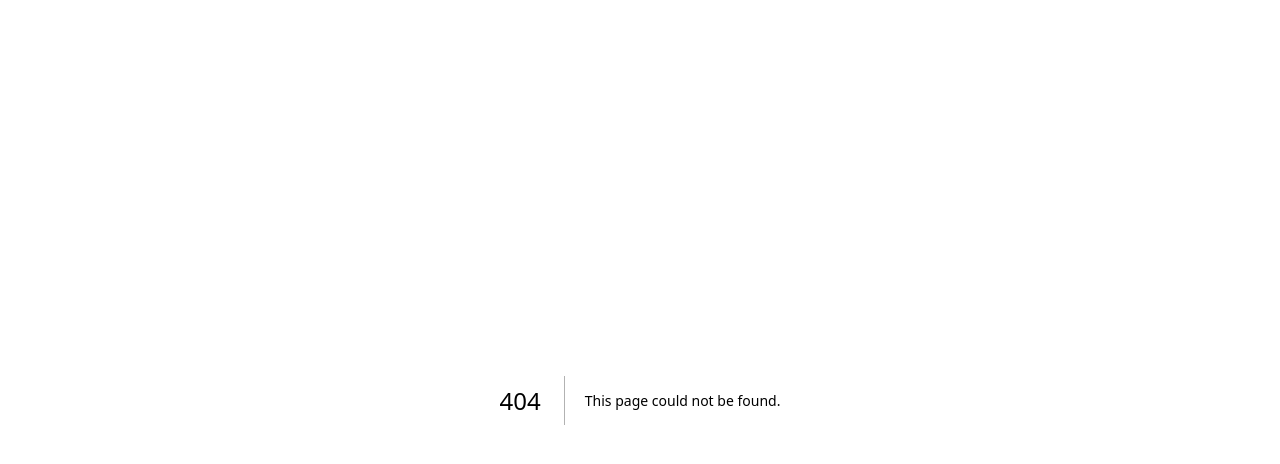
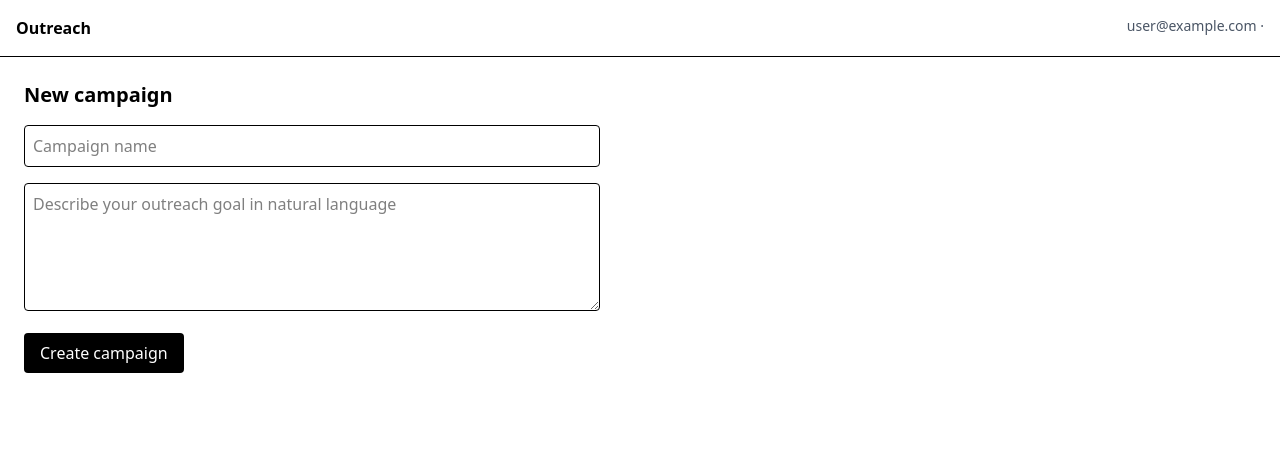
Before and after one commit to vedant-valid/b2b_sales, a Next.js app in the folder frontend/: page /campaigns/new in a window 1280 px wide. Before the commit this address had no page. Shown: the top 464 px of the page. Built offline with nearby package versions, Linux system fonts and the light colour scheme; no server answers; sample sign-in values are in the browser's storage.

Commit message:
feat(frontend): add campaign wizard, list, and detail pages

```diff
--- /dev/null
+++ b/frontend/src/app/(app)/campaigns/[id]/page.jsx
@@ -0,0 +1,32 @@
+"use client";
+import { useEffect, useState } from "react";
+import { useSession } from "next-auth/react";
+import { apiFetch } from "@/lib/api";
+import FilterPreview from "@/components/FilterPreview";
+
+export default function CampaignDetailPage({ params }) {
+  const { data: session } = useSession();
+  const [campaign, setCampaign] = useState(null);
+
+  useEffect(() => {
+    if (!session?.backendToken) return;
+    apiFetch(`/api/campaigns/${params.id}`, { token: session.backendToken })
+      .then(({ campaign }) => setCampaign(campaign));
+  }, [session?.backendToken, params.id]);
+
+  if (!campaign) return <p>Loading...</p>;
+  return (
+    <div className="space-y-4">
+      <h1 className="text-xl font-bold">{campaign.name}</h1>
+      <p className="text-sm text-gray-600">Status: {campaign.status}</p>
+      <div>
+        <h2 className="font-semibold mb-1">Raw goal</h2>
+        <p className="text-sm">{campaign.rawGoal}</p>
+      </div>
+      <div>
+        <h2 className="font-semibold mb-1">Extracted filters</h2>
+        <FilterPreview filters={campaign.extractedFilters} />
+      </div>
+    </div>
+  );
+}
--- /dev/null
+++ b/frontend/src/app/(app)/campaigns/new/page.jsx
@@ -0,0 +1,10 @@
+import CampaignWizard from "@/components/CampaignWizard";
+
+export default function NewCampaignPage() {
+  return (
+    <div className="space-y-4">
+      <h1 className="text-xl font-bold">New campaign</h1>
+      <CampaignWizard />
+    </div>
+  );
+}
--- /dev/null
+++ b/frontend/src/app/(app)/campaigns/page.jsx
@@ -0,0 +1,36 @@
+"use client";
+import { useEffect, useState } from "react";
+import Link from "next/link";
+import { useSession } from "next-auth/react";
+import { apiFetch } from "@/lib/api";
+
+export default function CampaignsPage() {
+  const { data: session } = useSession();
+  const [items, setItems] = useState([]);
+
+  useEffect(() => {
+    if (!session?.backendToken) return;
+    apiFetch("/api/campaigns", { token: session.backendToken }).then(({ campaigns }) => setItems(campaigns));
+  }, [session?.backendToken]);
+
+  return (
+    <div className="space-y-4">
+      <div className="flex justify-between"><h1 className="text-xl font-bold">Campaigns</h1>
+        <Link className="bg-black text-white px-3 py-2 rounded text-sm" href="/campaigns/new">New campaign</Link>
+      </div>
+      <table className="w-full text-sm">
+        <thead><tr className="text-left border-b"><th>Name</th><th>Status</th><th>Leads</th><th>Created</th></tr></thead>
+        <tbody>
+          {items.map((c) => (
+            <tr key={c.id} className="border-b hover:bg-gray-50">
+              <td className="py-2"><Link className="underline" href={`/campaigns/${c.id}`}>{c.name}</Link></td>
+              <td>{c.status}</td>
+              <td>{c._count?.leads ?? 0}</td>
+              <td>{new Date(c.createdAt).toLocaleDateString()}</td>
+            </tr>
+          ))}
+        </tbody>
+      </table>
+    </div>
+  );
+}
--- /dev/null
+++ b/frontend/src/components/CampaignWizard.jsx
@@ -0,0 +1,41 @@
+"use client";
+import { useState } from "react";
+import { useSession } from "next-auth/react";
+import { useRouter } from "next/navigation";
+import { apiFetch } from "@/lib/api";
+
+export default function CampaignWizard() {
+  const { data: session } = useSession();
+  const router = useRouter();
+  const [name, setName] = useState("");
+  const [rawGoal, setRawGoal] = useState("");
+  const [loading, setLoading] = useState(false);
+  const [error, setError] = useState("");
+  const [clarification, setClarification] = useState("");
+
+  async function onSubmit(e) {
+    e.preventDefault();
+    setLoading(true); setError(""); setClarification("");
+    try {
+      const { campaign } = await apiFetch("/api/campaigns", {
+        token: session.backendToken,
+        method: "POST",
+        body: { name, rawGoal }
+      });
+      router.push(`/campaigns/${campaign.id}`);
+    } catch (e) {
+      if (e.status === 422) setClarification(e.data?.clarification || "Please refine your goal.");
+      else setError(e.message);
+    } finally { setLoading(false); }
+  }
+
+  return (
+    <form onSubmit={onSubmit} className="space-y-4 max-w-xl">
+      <input className="w-full border p-2 rounded" placeholder="Campaign name" value={name} onChange={(e) => setName(e.target.value)} required />
+      <textarea className="w-full border p-2 rounded h-32" placeholder="Describe your outreach goal in natural language" value={rawGoal} onChange={(e) => setRawGoal(e.target.value)} required />
+      {clarification && <p className="text-amber-700 text-sm">{clarification}</p>}
+      {error && <p className="text-red-600 text-sm">{error}</p>}
+      <button disabled={loading} className="bg-black text-white px-4 py-2 rounded">{loading ? "Analyzing..." : "Create campaign"}</button>
+    </form>
+  );
+}
--- /dev/null
+++ b/frontend/src/components/FilterPreview.jsx
@@ -0,0 +1,11 @@
+export default function FilterPreview({ filters }) {
+  if (!filters) return null;
+  const entries = Object.entries(filters).filter(([, v]) => Array.isArray(v) ? v.length : v);
+  return (
+    <div className="border rounded p-3 bg-gray-50 text-sm space-y-1">
+      {entries.map(([k, v]) => (
+        <div key={k}><span className="font-semibold">{k}:</span> {Array.isArray(v) ? v.join(", ") : v}</div>
+      ))}
+    </div>
+  );
+}
```
